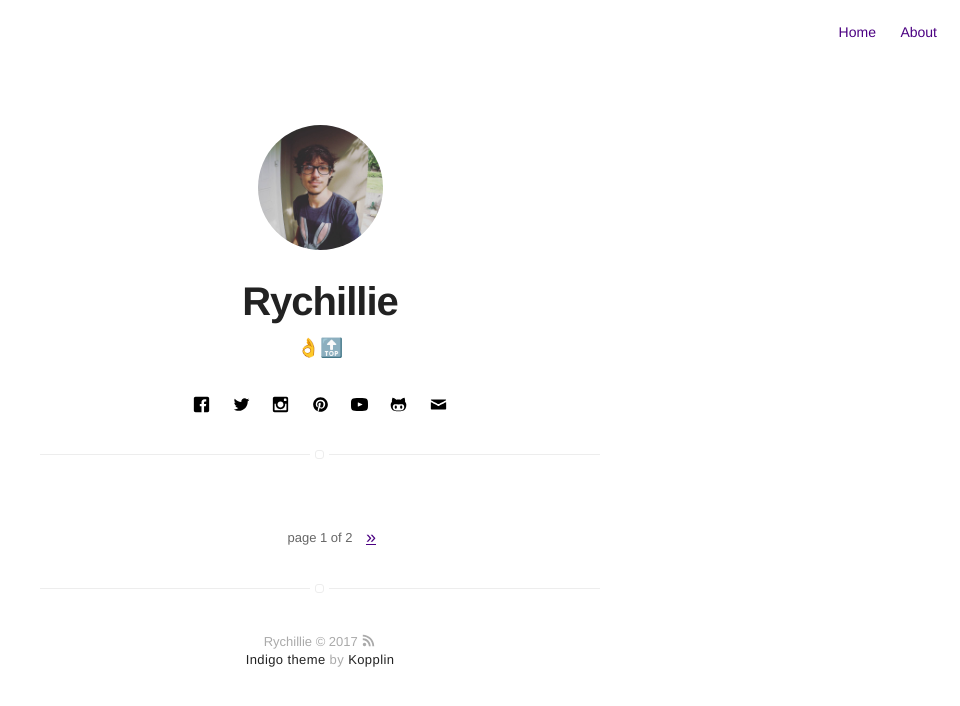
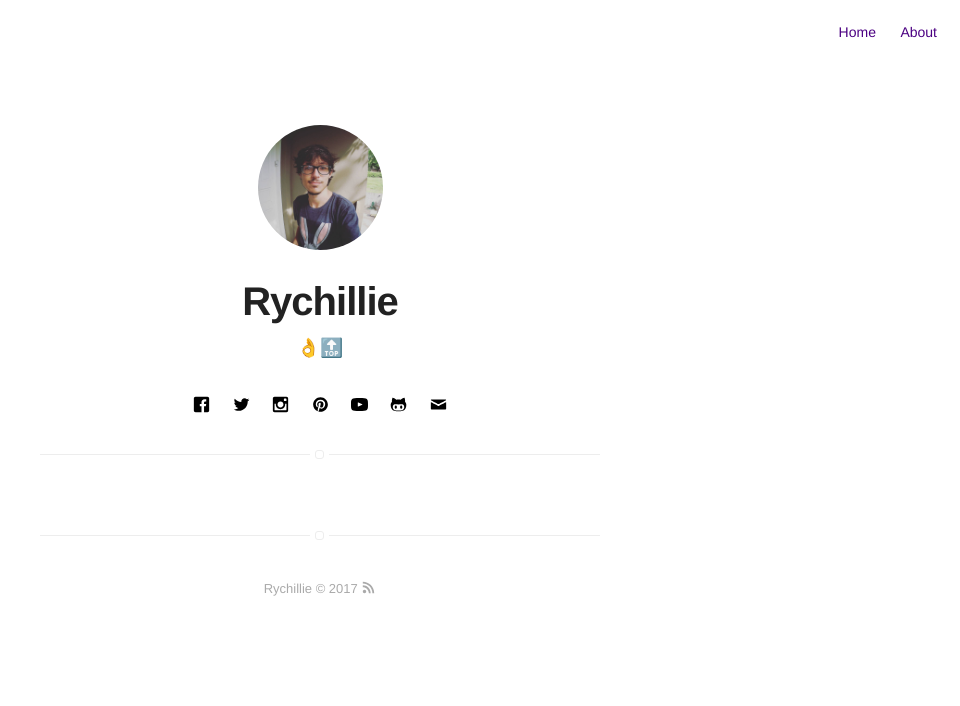
Before and after one commit to Rychillie/rychillieOLD, a Jekyll site: the page built from blog/index.html, in a window 1280 px wide. Shown: the top 706 px of the page, without its empty margins (320-1280 px from the left). Built offline with Jekyll 4.4.1, drawn with Linux system fonts in a browser that asks for light colours; the list of posts is cut into pages by our own code.

Commit message:
paginação nao deu dnv
nao desista, vc vai descobrir

```diff
--- a/_config.yml
+++ b/_config.yml
@@ -65,8 +65,8 @@
 width: normal
 
 # if you don't need pagination, comment the *paginate* configs below
-paginate: 10
-paginate_path: "/blog/:num/"
+# paginate: 10
+# paginate_path: "/blog/:num/"
 
 # if you don't need projects, comment the *projects* configs below
 projects: false
--- a/_includes/footer.html
+++ b/_includes/footer.html
@@ -1,7 +1,3 @@
 <footer class="footer-main">
     {{ site.name }} © {{ site.time | date: '%Y' }} <a class="link" href="{{ site.url }}/feed.xml" target="_blank"><svg class="icon icon-rss"><use xlink:href="#icon-rss"></use></svg></a>
-
-    <p class="extra">
-        <a class="link" href="https://github.com/sergiokopplin/indigo">Indigo theme</a> by <a class="link" href="http://koppl.in">Kopplin</a>
-    </p>
 </footer>
--- a/blog/index.html
+++ b/blog/index.html
@@ -10,7 +10,7 @@
 	{% elsif site.paginate %}
 		{% for post in paginator.posts %}
 			{% if post.category == 'blog' %}
-				{% if post.hidden != false %}
+				{% if post.hidden != true %}
 					{% include blog-post.html %}
 				{% endif %}
 			{% endif %}
@@ -20,7 +20,7 @@
 	{% else %}
 		{% for post in site.posts %}
 			{% if post.category == 'blog' %}
-				{% if post.hidden != false %}
+				{% if post.hidden != true %}
 					{% include blog-post.html %}
 				{% endif %}
 			{% endif %}
```
